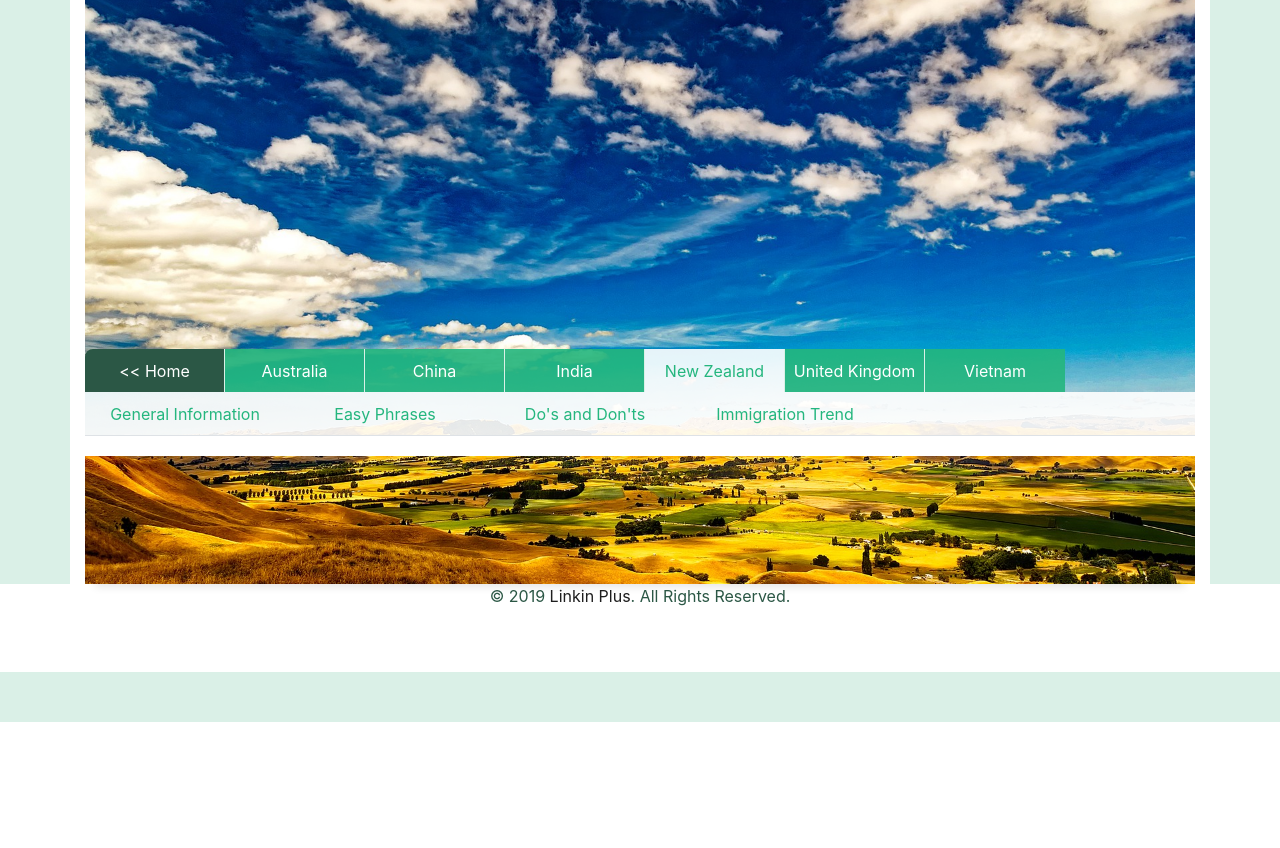
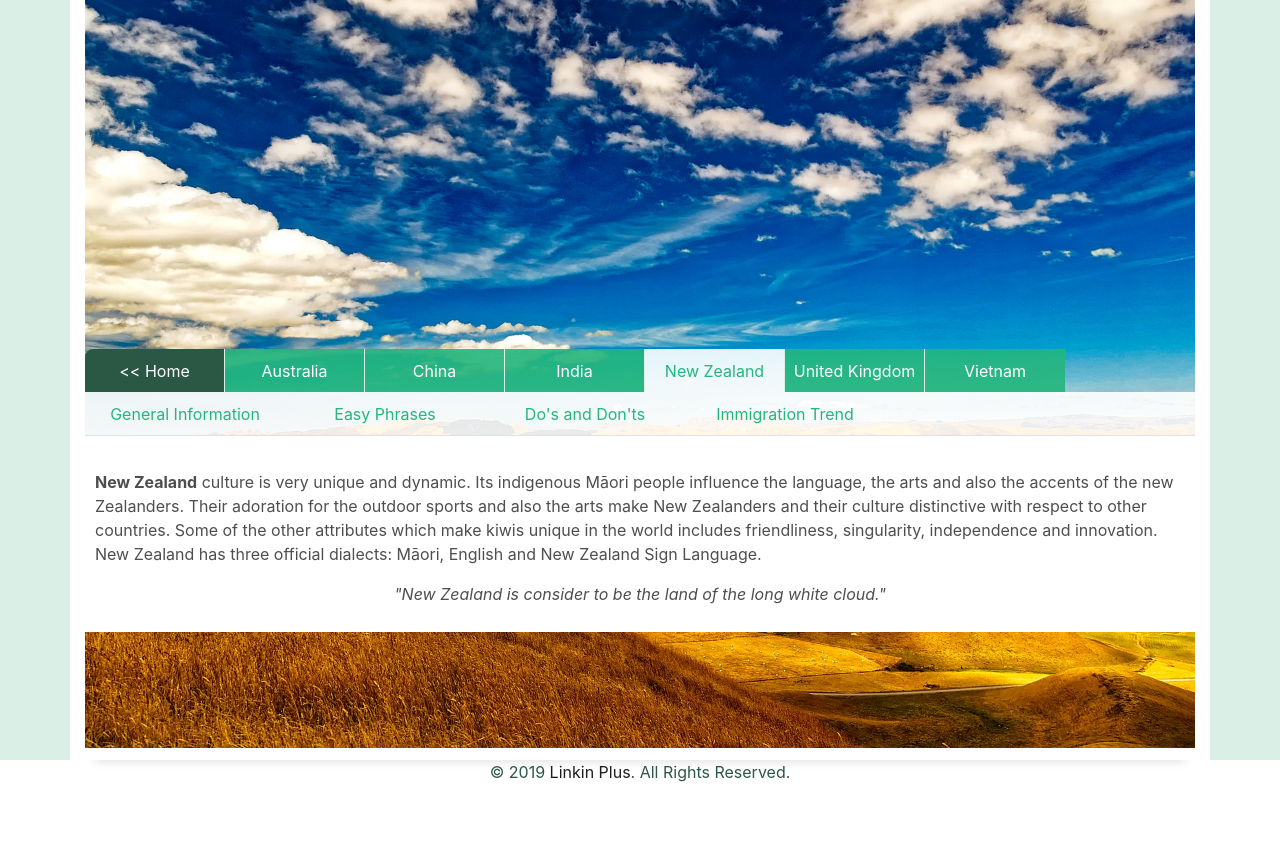
Before and after one commit to Shannon-JXT/LKPLS, a Django app: page /immigrant/culture/new_zealand in a window 1280 px wide, after a click on "General Information". Shown: the part 78-926 px from the top of the page. Before the commit the page ends 800 px from the top, so only its background shows below. Run offline with Django 3.2, Linux system fonts and the light colour scheme; data comes from the database, SQL or seed files in the repository; some libraries are stand-ins or nearby versions.

Commit message:
update new zealand info

```diff
--- a/Immigrant/templates/nz_info.html
+++ b/Immigrant/templates/nz_info.html
@@ -30,32 +30,40 @@
     <!-- culture body -->
     <div class="tab-content" style="background-color: white; margin-top: 0; padding: 10px;">
         <div class="tab-pane fade" id="tab1">
-
-
-
+            <br>
+            <p><Strong>New Zealand</Strong> culture is very unique and dynamic. Its indigenous Māori people influence the language, the arts and also the accents of the new Zealanders. Their adoration for the outdoor sports and also the arts make New Zealanders and their culture distinctive with respect to other countries. Some of the other attributes which make kiwis unique in the world includes friendliness, singularity, independence and innovation. New Zealand has three official dialects: Māori, English and New Zealand Sign Language.
+            <p align="center"><i>"New Zealand is consider to be the land of the long white cloud."</i></p>
+            </p>
         </div>
 
         <div class="tab-pane fade" id="tab3">
             <br>
             <p><strong><i>Do's : </i></strong></p>
             <ul>
-
+                <li>In New Zealand, Māor community are given great respect.</li>
+                <li>New Zealanders often uses “Thank you” when somebody accomplishes something for you and also “Please”, when someone ask for the favour.</li>
+                <li>New Zealanders often shake hand (short and firm) whenever they meat each other for the first time.</li>
+                <li>New Zealanders are quite direct in saying “No”.</li>
+                <li>Sharing of food is very common kiwis so as to create relax atmosphere.</li>
             </ul>
             <p><strong><i>Don'ts : </i></strong></p>
             <ul>
-
+                <li>New Zealanders like to prod, so don't take it too seriously.</li>
+                <li>New Zealanders feel repulsive if someone boast in front of them.</li>
+                <li>Don’t confuse kiwis with Australians.</li>
             </ul>
-
-
         </div>
 
 
         <div class="tab-pane fade" id="tab2">
-            <p></p>
+            <br>
+            <p><strong>There are many different ways of greetings in New Zealand:</strong></p>
             <ul>
-
+                <li>One of the common words used by kiwis is ‘Kia ora’ (pronounced as key-or-rah) which mean Hello. It is a warm and inviting welcome that is used throughout New Zealand.</li>
+                <li>Whenever they greet to group of people, they use ‘Kia ora tatou’ which means Hello everyone.</li>
+                <li>Handshake is also considered the common form of greeting accompanied by eye contact.</li>
+                <li>They also hug someone they know while greeting them.</li>
             </ul>
-
         </div>
 
         <div class="tab-pane fade" id="tab4">
```
Lines whose indentation alone changed are shown as unchanged.
